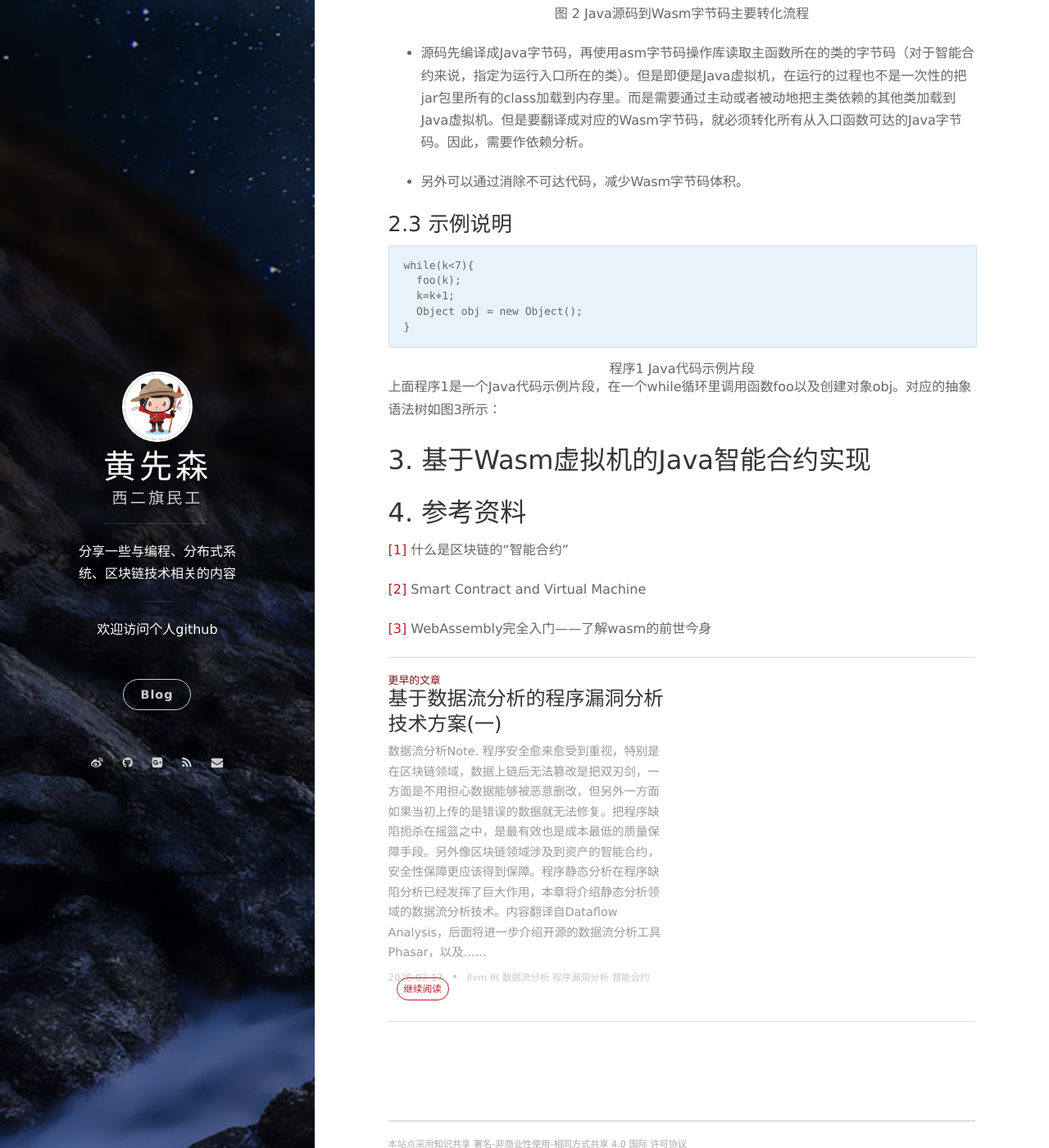
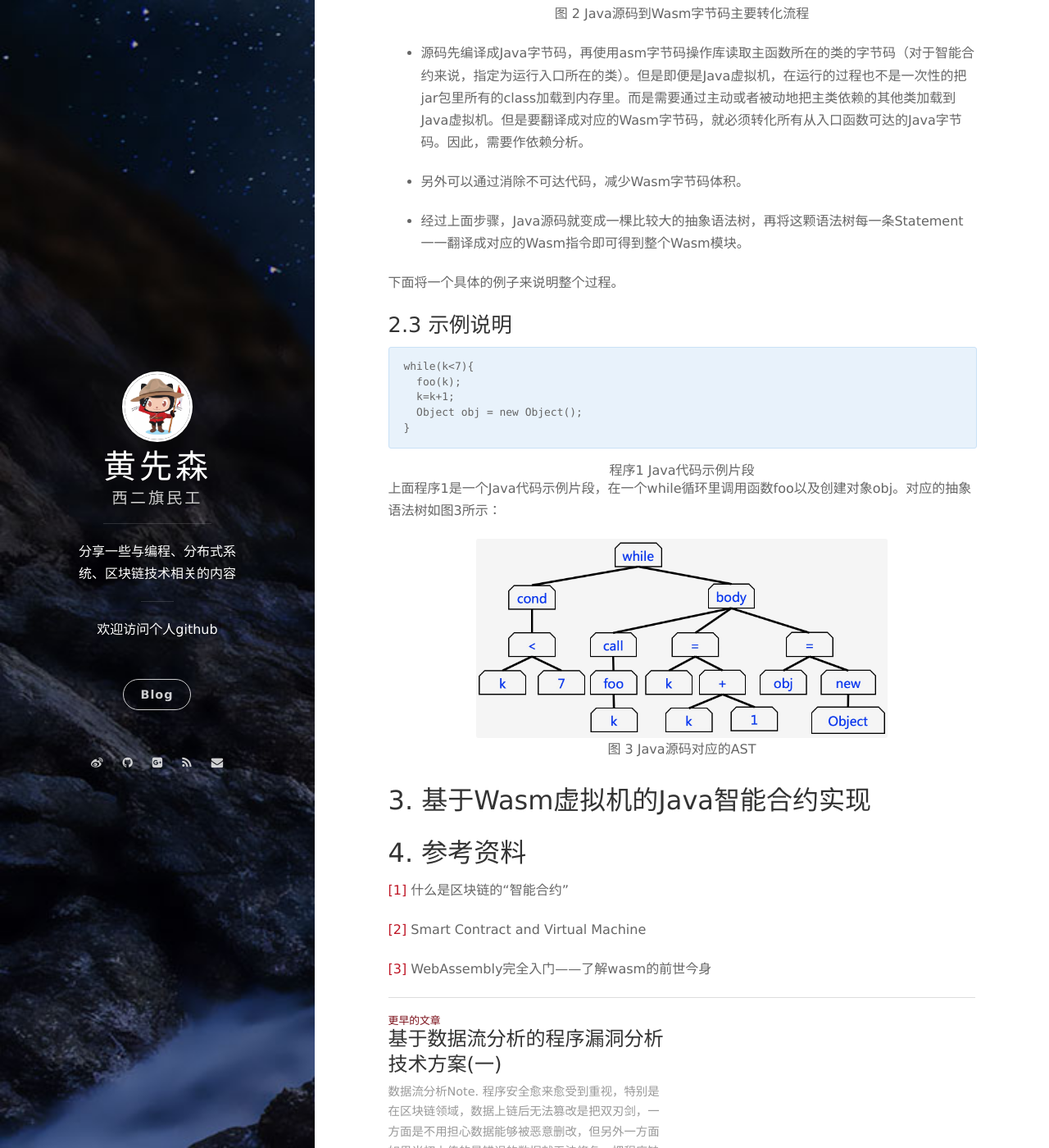
Before and after one commit to berryjam/berryjam.github.io, a Jekyll site: the page built from _posts/2020-07-06-Java智能合约实现探索.md, in a window 1280 px wide and 1400 px high, scrolled down 3696 px. Shown: the whole window at 82% size. Built offline with Jekyll 4.4.1, drawn with Linux system fonts in a browser that asks for light colours; nearby versions of some CDN libraries; comment, search, counter and statistics services are not loaded.

Commit message:
Update 2020-07-06-Java智能合约实现探索.md

````diff
--- a/_posts/2020-07-06-Java智能合约实现探索.md
+++ b/_posts/2020-07-06-Java智能合约实现探索.md
@@ -117,6 +117,10 @@
 
 - 另外可以通过消除不可达代码，减少Wasm字节码体积。
 
+- 经过上面步骤，Java源码就变成一棵比较大的抽象语法树，再将这颗语法树每一条Statement一一翻译成对应的Wasm指令即可得到整个Wasm模块。
+
+下面将一个具体的例子来说明整个过程。
+
 ### 2.3 示例说明
 
 ```
@@ -134,7 +138,13 @@
 
 上面程序1是一个Java代码示例片段，在一个while循环里调用函数foo以及创建对象obj。对应的抽象语法树如图3所示：
 
+<div align="center">
+<img src="https://github.com/berryjam/berryjam.github.io/blob/master/image/2020-07-06/java_ast.jpg?raw=true" height="70%" width="70%">
+</div>
 
+<p align="center">
+  <b>图 3 Java源码对应的AST</b><br>
+</p>
 
 
 
````
